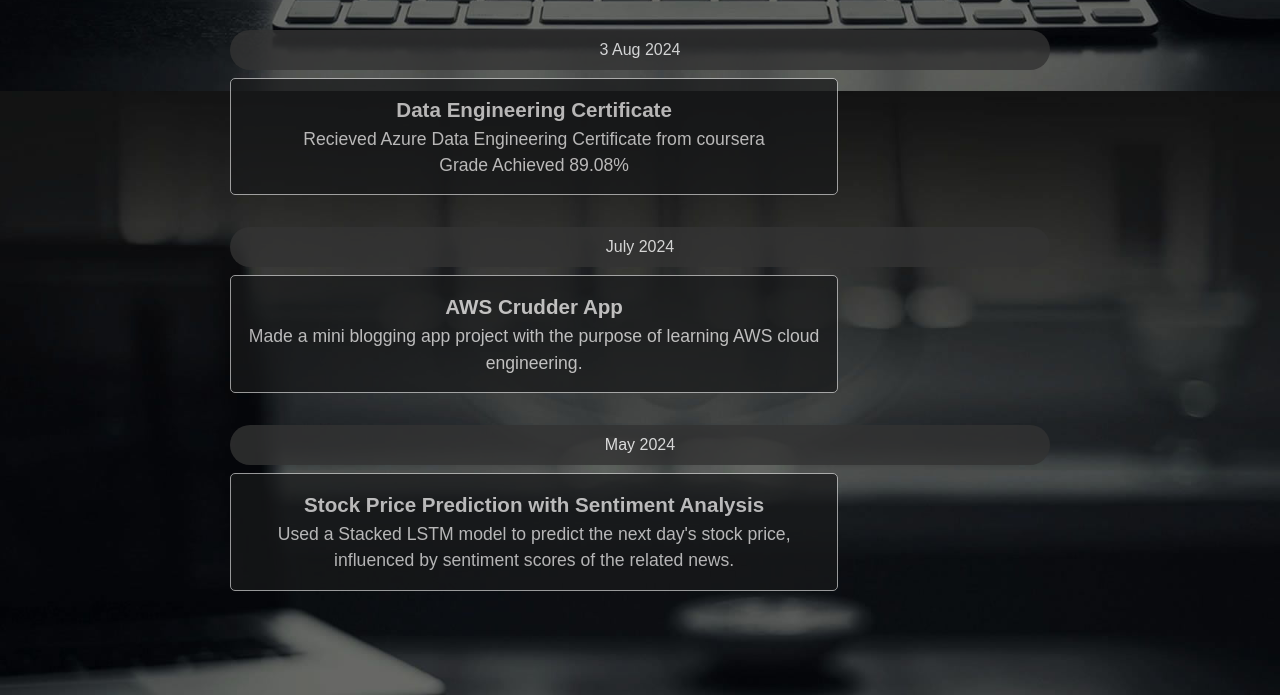
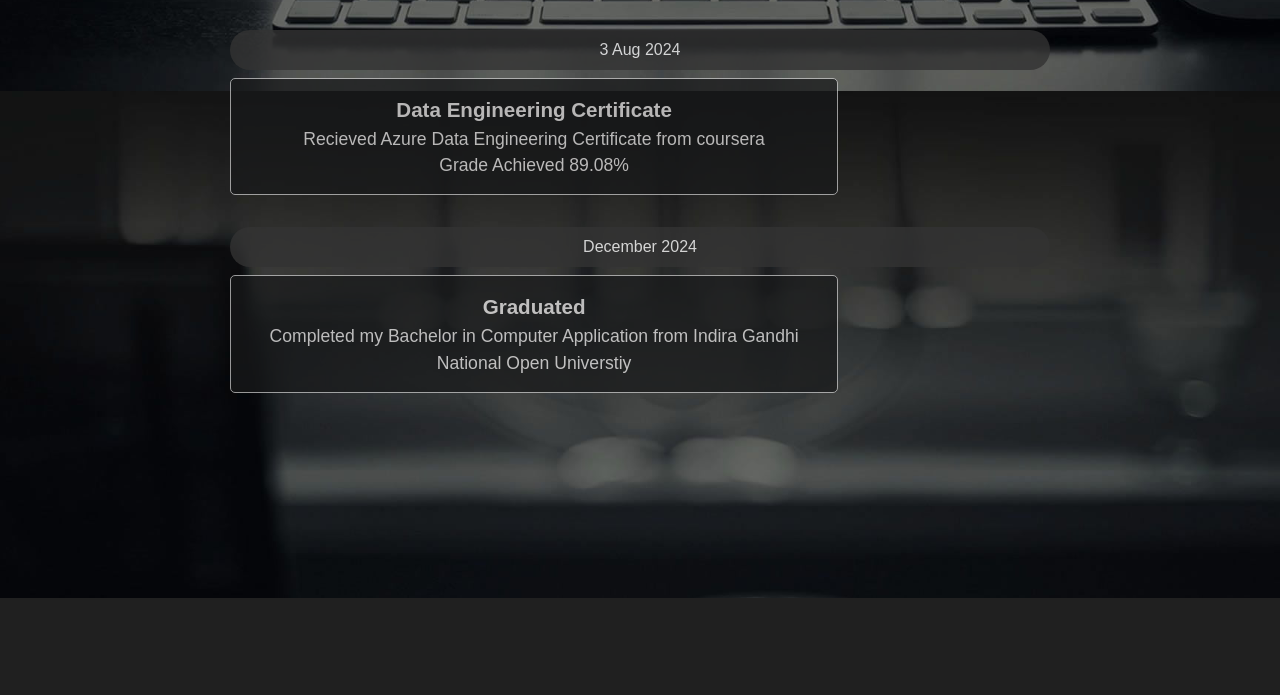
Before and after one commit to Sourabh7iwari/MyPortfolio, a Flask app: page / in a window 1280 px wide. Shown: the part 3909-4604 px from the top of the page. After the commit the page ends 4507 px from the top, so only its background shows below. Run offline with Flask 3, Linux system fonts and the light colour scheme.

Commit message:
updated timeline

```diff
--- a/templates/base.html
+++ b/templates/base.html
@@ -179,17 +179,10 @@
                         </div>
                     </div>
                     <div class="timeline-item">
-                        <div class="timeline-date">July 2024</div>
+                        <div class="timeline-date">December 2024</div>
                         <div class="timeline-content">
-                            <h3>AWS Crudder App</h3>
-                            <p>Made a mini blogging app project with the purpose of learning AWS cloud engineering.</p>
-                        </div>
-                    </div>
-                    <div class="timeline-item">
-                        <div class="timeline-date">May 2024</div>
-                        <div class="timeline-content">
-                            <h3>Stock Price Prediction with Sentiment Analysis</h3>
-                            <p>Used a Stacked LSTM model to predict the next day's stock price, influenced by sentiment scores of the related news.</p>
+                            <h3>Graduated</h3>
+                            <p>Completed my Bachelor in Computer Application from Indira Gandhi National Open Universtiy</p>
                         </div>
                     </div>
                 </div>
```
